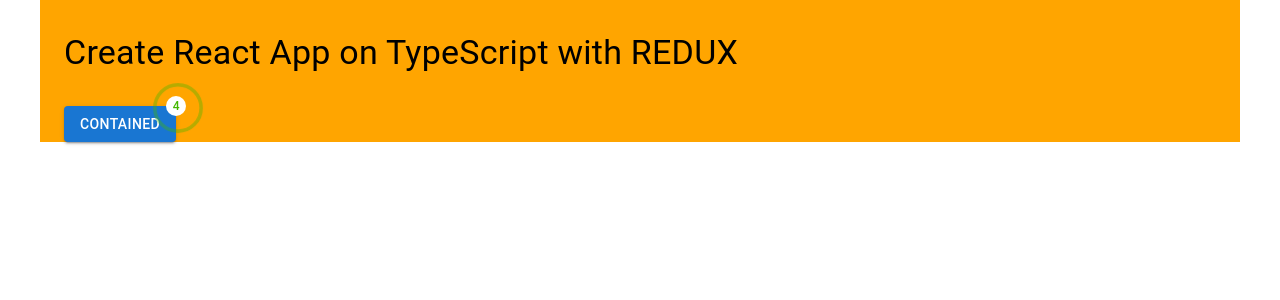
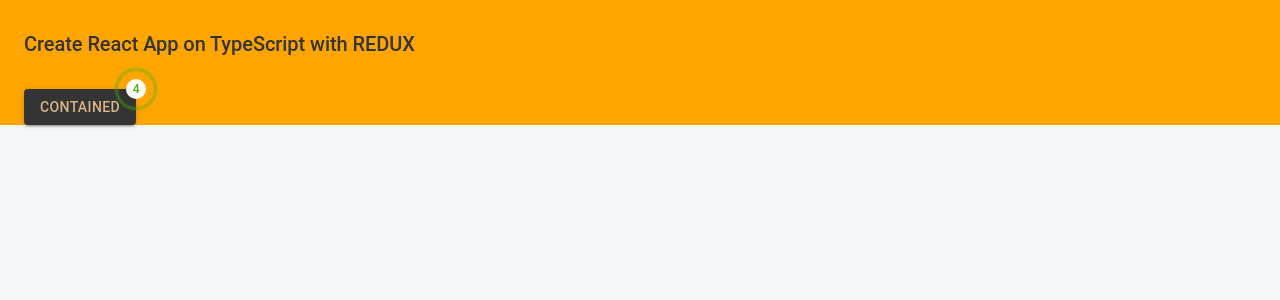
Before and after one commit to goga-artikov/burak-react, a React (Create React App) app: page / in a window 1280 px wide. Shown: the top 300 px of the page. Built offline with nearby package versions, Linux system fonts and the light colour scheme.

Commit message:
fix: a lot of b

```diff
--- a/src/app/MaterialTheme/index.ts
+++ b/src/app/MaterialTheme/index.ts
@@ -2,7 +2,6 @@
 import { common } from '@mui/material/colors';
 import shadow from './shadow';
 import typography from './typography';
-import { maxWidth } from '@mui/system';
 
 /**
  * LIGHT THEME (DEFAULT)
--- a/src/index.tsx
+++ b/src/index.tsx
@@ -4,12 +4,18 @@
 import { store } from "./app/store";
 import App from "./app/App";
 import reportWebVitals from "./reportWebVitals";
+import CssBaseline from "@mui/material/CssBaseline";
+import { ThemeProvider } from "@mui/material/styles";
 import "./css/index.css";
+import theme from "./app/MaterialTheme";
 
 ReactDOM.render(
   <React.StrictMode>
     <Provider store={store}>
-      <App />
+      <ThemeProvider theme={theme}>
+        <CssBaseline />
+           <App />
+      </ThemeProvider>
     </Provider>
   </React.StrictMode>,
   document.getElementById("root")
```
